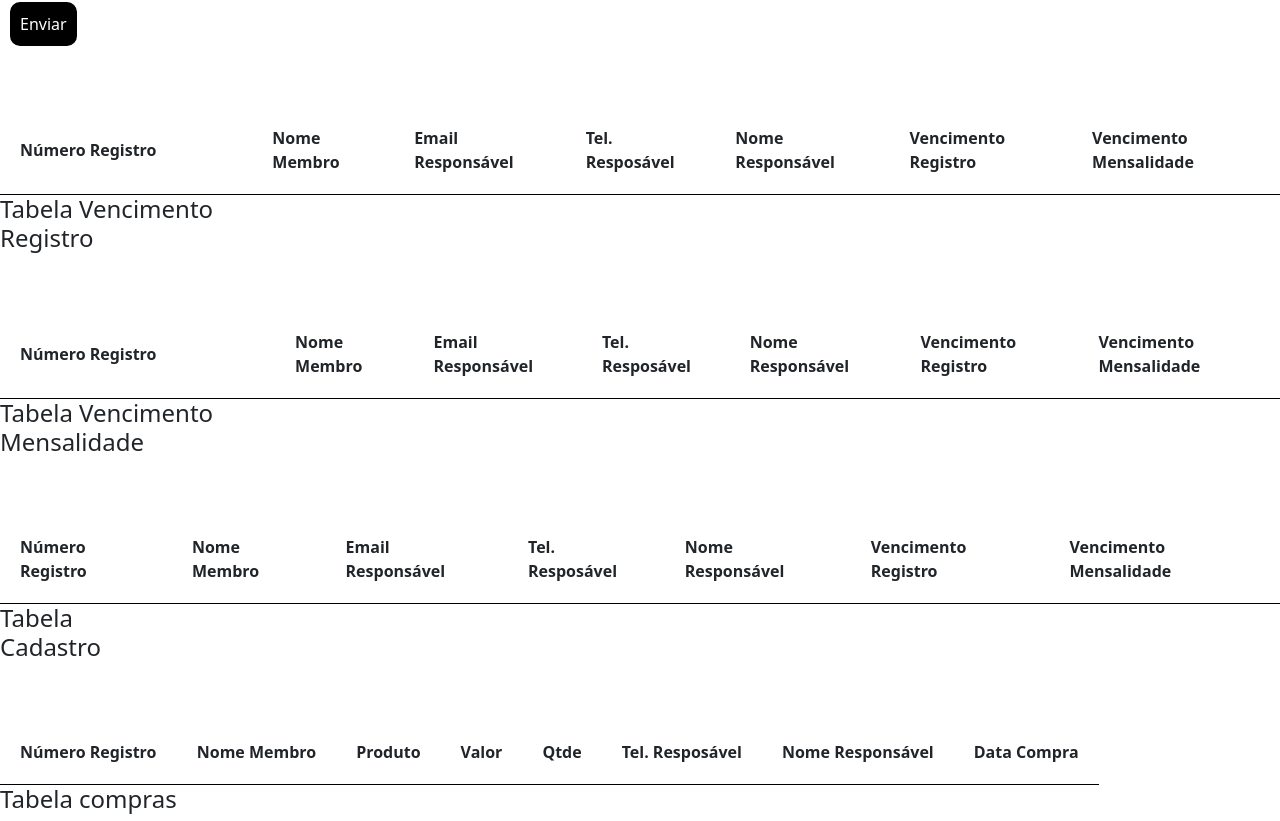
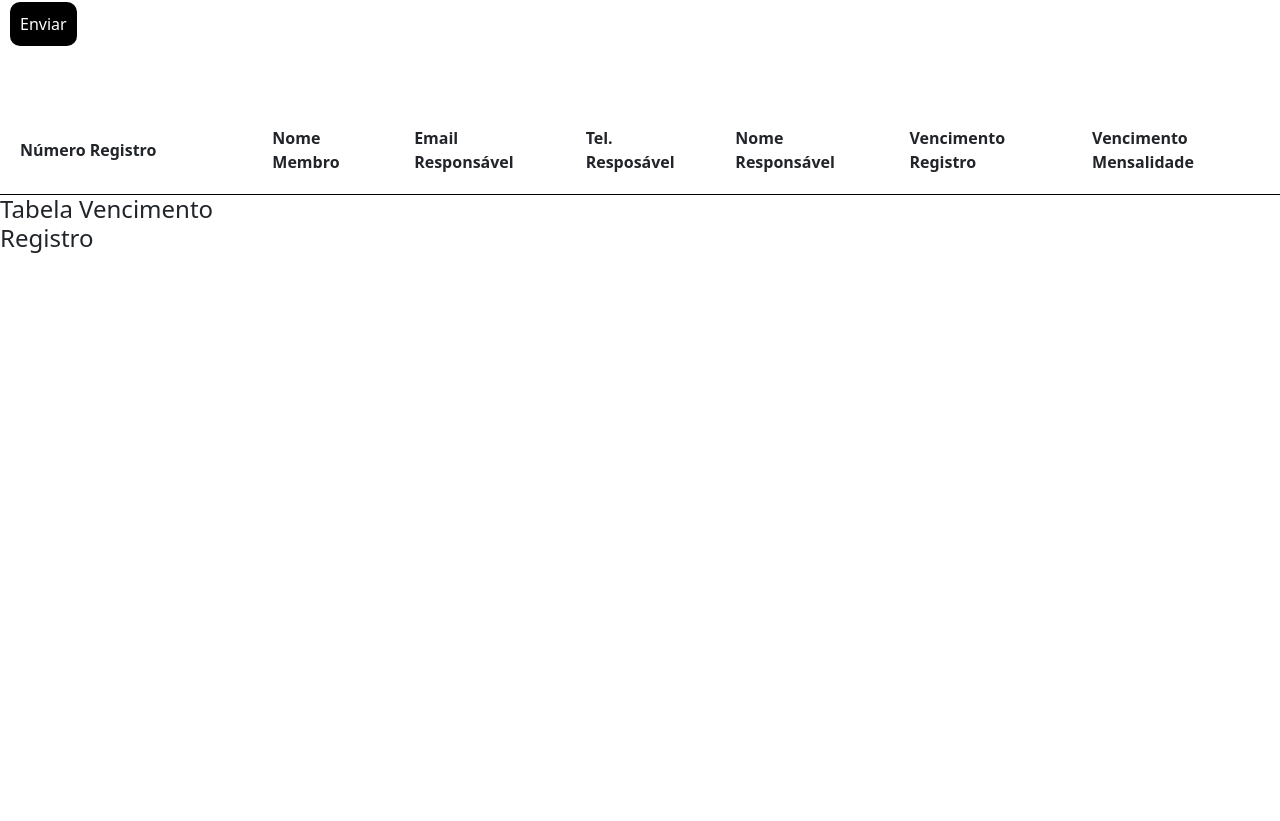
Before and after one commit to cadu-LF/gefi-react, a React (Create React App) app: page / in a window 1280 px wide. Shown: the part 752-1573 px from the top of the page. After the commit the page ends 1012 px from the top, so only its background shows below. Built offline with nearby package versions, Linux system fonts and the light colour scheme.

Commit message:
CRUD de tipo-produto copletado, alteração nas tabelas e criação de página para visualizar e deletar produtos

```diff
--- a/src/components/Sidebar/Sidebar.tsx
+++ b/src/components/Sidebar/Sidebar.tsx
@@ -95,9 +95,15 @@ export const Sidebar = () => {
                 </Link>
               </MenuItem>
               <MenuItem>
-                <Link to='/cadastrar-tipo-produto'>
+                <Link to='/produto'>
                   <BsBagPlus />
-                  <span>Cadastrar Tipo de Produto</span>
+                  <span>Visualizar Produto</span>
+                </Link>
+              </MenuItem>
+              <MenuItem>
+                <Link to='/tipo-produto'>
+                  <BsBagPlus />
+                  <span>Gerenciar Tipos de Produtos</span>
                 </Link>
               </MenuItem>
               <MenuItem>
--- a/src/pages/CadastrarTipoProduto.tsx
+++ /dev/null
@@ -1,55 +0,0 @@
-import React, { useState } from 'react';
-import { api } from '../services/api';
-import { Form } from '../styles';
-
-export const CadastrarTipoProduto: React.FC = () => {
-
-  interface ITipoProduto {
-    descricao: string;
-  }
-
-  let config = {
-    headers: {
-      'Authorization': 'Bearer eyJhbGciOiJIUzI1NiIsInR5cCI6IkpXVCJ9.eyJpYXQiOjE2MzczNTk0MzksImV4cCI6MTYzNzQ0NTgzOSwic3ViIjoiMSJ9.xjmltk89dEvuVkGT-nb3Ck-kNoF_bhy8qIP7FY-gR0o'
-    }
-  }
-
-  const [tipoProduto, setTipoProduto] = useState<ITipoProduto>({} as ITipoProduto);
-
-  const handleChange = (e: React.ChangeEvent<HTMLInputElement>) => {
-    Object.assign(tipoProduto, {
-      [e.target.name]: e.target.value,
-    });
-    console.log(tipoProduto);
-  }
-
-  const handleSubmit = (): void => {
-    console.log(tipoProduto)
-    if (!tipoProduto.descricao) {
-      alert('Problema ao criar tipo de produto')
-    }
-    else {
-      try {
-        api
-          .post<ITipoProduto>(`/tipo-produto`, tipoProduto, config)
-          .then( response => alert(`Tipo de Produto adicionado com sucesso`));
-
-        setTipoProduto({} as ITipoProduto);
-      }
-      catch {
-        alert('Problema ao criar tipo de produto');
-      }
-    }
-  }
-
-  return(
-    <>
-      <h1> Cadastrar Tipo de Produto </h1>
-      <Form onSubmit={handleSubmit}>
-        <label>Nome do Tipo de Produto</label>
-        <input type="text" name="descricao" onChange={handleChange}/>
-        <button type="submit">Cadastrar</button>
-      </Form>
-    </>
-  )
-}
--- a/src/pages/Sessoes.tsx
+++ b/src/pages/Sessoes.tsx
@@ -1,7 +1,7 @@
 import React, { useEffect, useState } from 'react';
 import { AiFillDelete, AiFillEdit } from 'react-icons/ai';
 import { api } from '../services/api';
-import { Button, Form, TabelaCadastro } from '../styles';
+import { Button, Form, Table } from '../styles';
 
 export const Sessoes: React.FC = () => {
 
@@ -34,7 +34,7 @@ export const Sessoes: React.FC = () => {
   const handleChange = (e: React.ChangeEvent<HTMLInputElement>) => {
     const aux = Object.assign(atual, {
       [e.target.name]: e.target.value
-    })
+    });
   }
 
   const handleSubmit = () => {
@@ -75,7 +75,6 @@ export const Sessoes: React.FC = () => {
   }
 
   const updateSessao = (sessao: ISessao) => {
-
     if (sessao) {
       setAtual(sessao)
     }
@@ -92,7 +91,7 @@ export const Sessoes: React.FC = () => {
         <input type="number" name="qtdeMembros" onChange={handleChange} value={atual.qtdeMembros}/>
         <Button type="submit">Registrar Sessão</Button>
       </Form>
-      <TabelaCadastro>
+      <Table>
       <thead>
         <tr>
           <th> Nome </th>
@@ -105,7 +104,7 @@ export const Sessoes: React.FC = () => {
         {
           sessoes.map( (sessao, key) => {
             return(
-              <tr>
+              <tr key={key}>
                 <td>{sessao.nome}</td>
                 <td>{sessao.qtdeMembros}</td>
                 <td>  <button onClick={() => deleteSessao(sessao.id)}>  <AiFillDelete/> </button></td>
@@ -115,7 +114,7 @@ export const Sessoes: React.FC = () => {
           })
         }
       </tbody>
-      </TabelaCadastro>
+      </Table>
     </>
   )
 }
--- a/src/pages/Test.tsx
+++ b/src/pages/Test.tsx
@@ -1,5 +1,5 @@
 import React from "react";
-import { Button, Button2, TabelaVencimentoRegistro, TabelaVencimentoMensalidade, TabelaCompras, TabelaCadastro, Form} from "../styles";
+import { Button, Button2, Form, Table} from "../styles";
 import Navbar from "react-bootstrap/Navbar";
 import { Container, Nav, NavDropdown } from "react-bootstrap";
 import { NavBarArea } from "../styles";
@@ -137,7 +137,7 @@ export const Test: React.FC = () => {
 
 
 
-      <TabelaVencimentoRegistro>
+      <Table>
         <thead>
           <tr>
             <th> Número Registro </th>
@@ -152,65 +152,7 @@ export const Test: React.FC = () => {
         <tbody>
           <h4>Tabela Vencimento Registro</h4>
         </tbody>
-      </TabelaVencimentoRegistro>
-
-      <TabelaVencimentoMensalidade>
-        <thead>
-          <tr>
-            <th> Número Registro </th>
-            <th> Nome Membro </th>
-            <th> Email Responsável </th>
-            <th> Tel. Resposável </th>
-            <th> Nome Responsável </th>
-            <th> Vencimento Registro </th>
-            <th> Vencimento Mensalidade </th>
-          </tr>
-        </thead>
-        <tbody>
-          <h4>Tabela Vencimento Mensalidade</h4>
-        </tbody>
-      </TabelaVencimentoMensalidade>
-
-      <TabelaCadastro>
-        <thead>
-          <tr>
-            <th> Número Registro </th>
-            <th> Nome Membro </th>
-            <th> Email Responsável </th>
-            <th> Tel. Resposável </th>
-            <th> Nome Responsável </th>
-            <th> Vencimento Registro </th>
-            <th> Vencimento Mensalidade </th>
-          </tr>
-        </thead>
-        <tbody>
-          <h4>Tabela Cadastro</h4>
-        </tbody>
-      </TabelaCadastro>
-
-      <TabelaCompras>
-        <thead>
-          <tr>
-            <th> Número Registro </th>
-            <th> Nome Membro </th>
-            <th> Produto </th>
-            <th> Valor </th>
-            <th> Qtde </th>
-            <th> Tel. Resposável </th>
-            <th> Nome Responsável </th>
-            <th> Data Compra </th>
-          </tr>
-        </thead>
-        <tbody>
-          <h4>Tabela compras</h4>
-        </tbody>
-
-      </TabelaCompras>
-
-
-
-
-
+      </Table>
 
 
     </>
--- /dev/null
+++ b/src/pages/TipoProduto.tsx
@@ -0,0 +1,121 @@
+import React, { useEffect, useState } from 'react';
+import { AiFillDelete, AiFillEdit } from 'react-icons/ai';
+import { api } from '../services/api';
+import { Button, Form, Table } from '../styles';
+
+export const TipoProduto: React.FC = () => {
+  let config = {
+    headers: {
+      'Authorization': 'Bearer eyJhbGciOiJIUzI1NiIsInR5cCI6IkpXVCJ9.eyJpYXQiOjE2Mzc0MTIwMzUsImV4cCI6MTYzNzQ5ODQzNSwic3ViIjoiMSJ9.g1zLNxz_djz_zBRkBmaYWBLzz8Wk8o98LpgZ8HxC-8o'
+    }
+  }
+
+  interface ITipo {
+    id?: number;
+    descricao: string;
+  }
+
+  const [atual, setAtual] = useState<ITipo>({} as ITipo);
+  const [tipos, setTipos] = useState<ITipo[]>([]);
+
+  useEffect(() => {
+    try {
+      api
+        .get('/tipo-produto', config)
+        .then(response => setTipos(response.data))
+    }
+    catch {
+      alert('Ocorreu um erro inesperado')
+    }
+  })
+
+  const handleDelete = (id: number | undefined) => {
+    api
+      .delete(`/tipo-produto/${id}`, config)
+      .then(response => alert('Tipo de Produto deletado com sucesso'))
+  }
+
+  const handleUpdate = (tipo: ITipo) => {
+    if (tipo) {
+      setAtual(tipo);
+    }
+  }
+
+  const handleSubmit = () => {
+    if (!atual.descricao) {
+      alert('É preciso informar o nome do tipo do produto')
+    }
+    else if (!atual.id) {
+      try {
+        api
+          .post('/tipo-produto', atual, config)
+          .then(response => alert('Tipo de Produto cadastrado com sucesso'))
+      }
+      catch {
+        alert('Ocorreu um erro ao cadastrar um novo Tipo de Produto')
+      }
+    }
+    else {
+      const request = {
+        descricao: atual.descricao
+      }
+
+      try {
+        api
+          .put(`/tipo-produto/${atual.id}`, request, config)
+          .then(response => alert('Tipo de Produto atualizado com sucesso'))
+      }
+      catch {
+        alert('Ocorreu um erro ao atualizar o Tipo de Produto ' + atual.id)
+      }
+    }
+  }
+
+  const handleChange = (e: React.ChangeEvent<HTMLInputElement>) => {
+    Object.assign(atual, {
+      [e.target.name]: e.target.value
+    })
+  }
+
+  return (
+    <>
+      <h1>Cadastrar Tipo de Produto</h1>
+      <Form onSubmit={handleSubmit}>
+        <input hidden value={atual.id}/>
+        <label>Nome do Tipo de Produto</label>
+        <input type="text" name="descricao" onChange={handleChange} value={atual.descricao}/>
+        <Button type="submit">Cadastrar</Button>
+      </Form>
+      <Table>
+        <thead>
+          <tr>
+            <th>Tipo de Produto</th>
+            <th>Remover</th>
+            <th>Atualizar</th>
+          </tr>
+        </thead>
+        <tbody>
+          {
+            tipos.map( (tipo, key) => {
+              return (
+                <tr key={key}>
+                  <td>{tipo.descricao}</td>
+                  <td>
+                    <button onClick={() => handleDelete(tipo.id) }>
+                      <AiFillDelete/>
+                    </button>
+                  </td>
+                  <td>
+                    <button onClick={() => handleUpdate(tipo) }>
+                      <AiFillEdit/>
+                    </button>
+                  </td>
+                </tr>
+              )
+            })
+          }
+        </tbody>
+      </Table>
+    </>
+  )
+}
--- /dev/null
+++ b/src/pages/VisualizarProdutos.tsx
@@ -0,0 +1,9 @@
+import React from 'react';
+
+export const VisualizarProdutos: React.FC = () => {
+  return (
+    <>
+      <h1>Visualizar Produtos</h1>
+    </>
+  )
+}
--- a/src/routes/index.tsx
+++ b/src/routes/index.tsx
@@ -6,14 +6,15 @@ import { CadastrarCompra } from '../pages/CadastrarCompra';
 import { CadastrarMembro } from '../pages/CadastrarMembro';
 import { CadastrarProduto } from '../pages/CadastrarProduto';
 import { CadastrarResponsavel } from '../pages/CadastrarResponsavel';
-import { CadastrarTipoProduto } from '../pages/CadastrarTipoProduto';
 import { Nova } from '../pages/Nova';
 import { Sessoes } from '../pages/Sessoes';
 import { Test } from '../pages/Test';
+import { TipoProduto } from '../pages/TipoProduto';
 import { Visualizar } from '../pages/Visualizar';
 import { VisualizarCadastro } from '../pages/VisualizarCadastro';
 import { VisualizarCompra } from '../pages/VisualizarCompra';
 import { VisualizarMensalidades } from '../pages/VisualizarMensalidades';
+import { VisualizarProdutos } from '../pages/VisualizarProdutos';
 import { VisualizarRegistro } from '../pages/VisualizarRegistro';
 
 export const Routes: React.FC = () => {
@@ -25,6 +26,8 @@ export const Routes: React.FC = () => {
         <Route component={Nova} path='/nova' exact />
         <Route component={Sessoes} path='/sessoes' exact />
         <Route component={Visualizar} path='/visualizar' exact />
+        <Route component={TipoProduto} path='/tipo-produto' exact />
+        <Route component={VisualizarProdutos} path='/produto' exact />
         <Route component={CadastrarCompra} path='/cadastrar-compra' exact />
         <Route component={CadastrarMembro} path='/cadastrar-membro' exact />
         <Route component={CadastrarProduto} path='/cadastrar-produto' exact />
@@ -32,7 +35,6 @@ export const Routes: React.FC = () => {
         <Route component={VisualizarCadastro} path='/visualizar-cadastro' exact />
         <Route component={VisualizarRegistro} path='/visualizar-registro' exact />
         <Route component={CadastrarResponsavel} path='/cadastrar-responsavel' exact />
-        <Route component={CadastrarTipoProduto} path='/cadastrar-tipo-produto' exact />
         <Route component={VisualizarMensalidades} path='/visualizar-mensalidades' exact />
       </Switch>
     </>
--- a/src/styles/index.tsx
+++ b/src/styles/index.tsx
@@ -137,38 +137,7 @@ export const Form = styled.form`
   }
 `;
 
-
-export const TabelaVencimentoRegistro = styled.table`
-  margin-top: 50px;
-  th {
-    padding: 20px;
-    border-bottom: 1px solid black;
-  }
-  td {
-    padding: 20px;
-    border-bottom: 1px solid black;
-    button {
-      border:none;
-    }
-  }
-
-`;
-export const TabelaVencimentoMensalidade = styled.table`
-  margin-top: 50px;
-  th {
-    padding: 20px;
-    border-bottom: 1px solid black;
-  }
-  td {
-    padding: 20px;
-    border-bottom: 1px solid black;
-    button {
-      border:none;
-    }
-  }
-
-`;
-export const TabelaCadastro = styled.table`
+export const Table = styled.table`
   margin: 50px auto 0px auto;
   th {
     padding: 20px;
@@ -181,20 +150,4 @@ export const TabelaCadastro = styled.table`
       border:none;
     }
   }
-
 `;
-export const TabelaCompras = styled.table`
-  margin-top: 50px;
-  th {
-    padding: 20px;
-    border-bottom: 1px solid black;
-  }
-  td {
-    padding: 20px;
-    border-bottom: 1px solid black;
-    button {
-      border:none;
-    }
-  }
-
-`;
```
